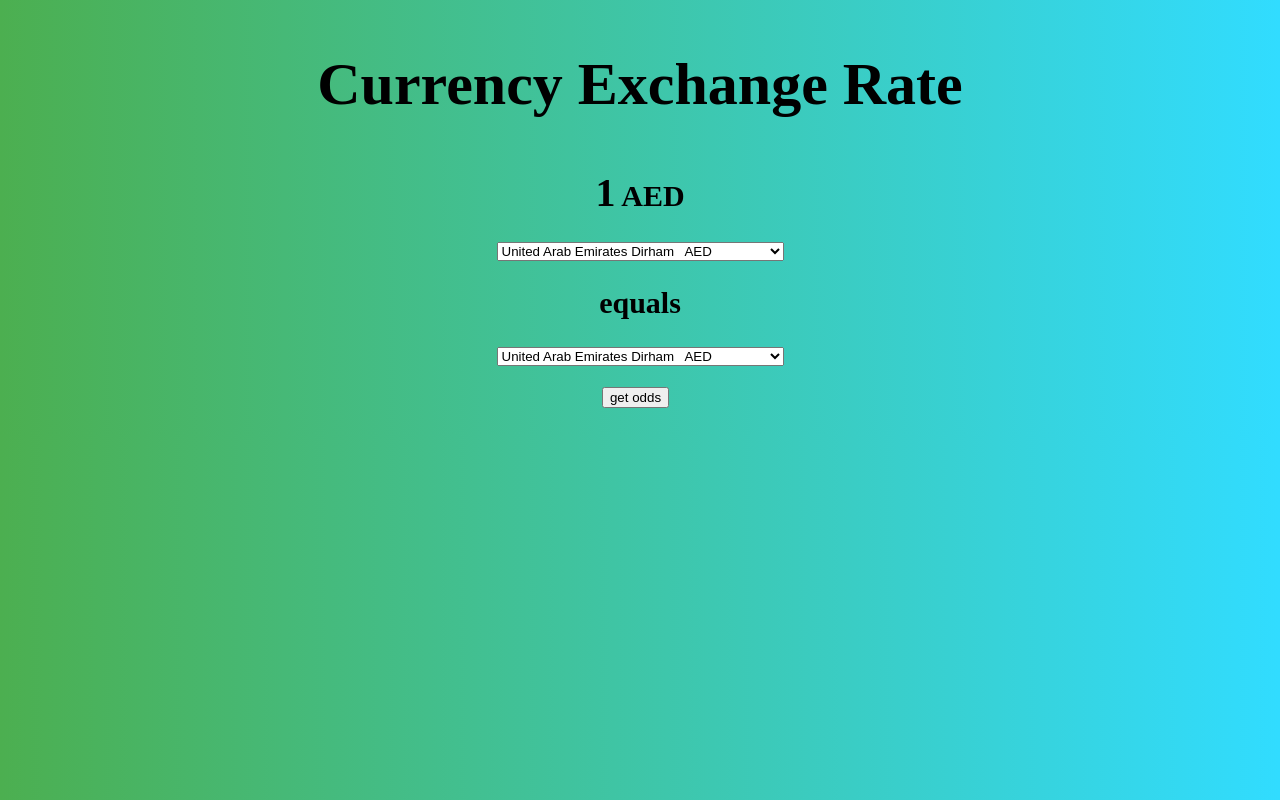
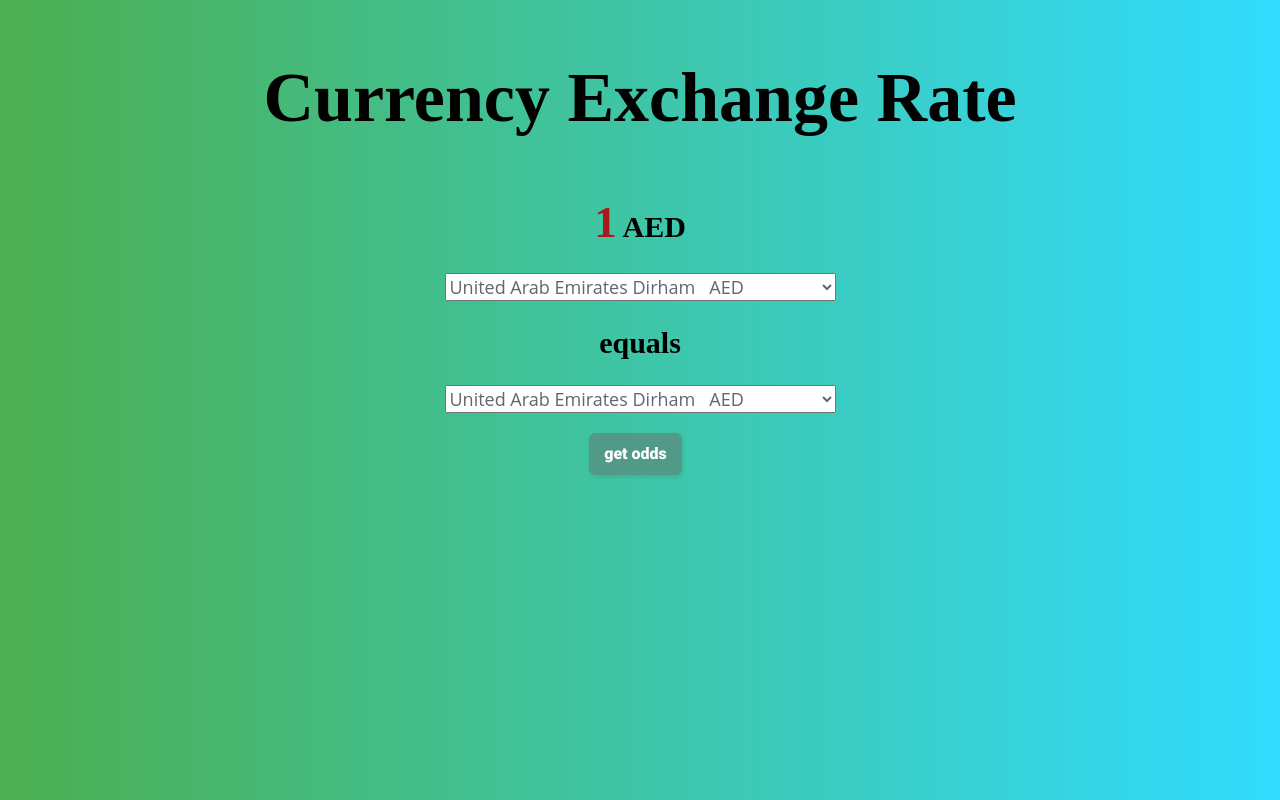
Before and after one commit to dmlee123/currency-exchange, a React (Create React App) app: page / in a window 1280 px wide. Built offline with nearby package versions, Linux system fonts and the light colour scheme; a web font is replaced by a local one.

Commit message:
more styling

```diff
--- a/src/App.css
+++ b/src/App.css
@@ -44,16 +44,65 @@ html {
 
 #root > div > div > h2 {
 	font-family: 'Markazi Text', serif;
-	font-size: 60px;
+	font-size: 70px;
 }
 
 #data {
 	font-family: 'Halant', serif;
-  font-size: 30px;
-
+	font-size: 30px;
 }
 
+#data > strong {
+	font-size: 45px;
+	color: #a91a1a;
+}
 
-#data > strong{
-  font-size: 40px;
+#button-24 {
+	background: #539987;
+	border: 1px solid #539987;
+	border-radius: 6px;
+	box-shadow: rgba(0, 0, 0, 0.1) 1px 2px 4px;
+	box-sizing: border-box;
+	color: #ffffff;
+	cursor: pointer;
+	display: inline-block;
+	font-family: nunito, roboto, proxima-nova, 'proxima nova', sans-serif;
+	font-size: 16px;
+	font-weight: 800;
+	line-height: 16px;
+	min-height: 40px;
+	outline: 0;
+	padding: 12px 14px;
+	text-align: center;
+	text-rendering: geometricprecision;
+	text-transform: none;
+	user-select: none;
+	-webkit-user-select: none;
+	touch-action: manipulation;
+	vertical-align: middle;
 }
+
+#button-24:hover,
+#button-24:active {
+	background-color: initial;
+	background-position: 0 0;
+	color: black;
+}
+
+#button-24:active {
+	opacity: 0.5;
+}
+
+#select {
+	position: relative;
+	display: block;
+	margin: 0 auto;
+	font-family: 'Open Sans', 'Helvetica Neue', 'Segoe UI', 'Calibri', 'Arial',
+		sans-serif;
+	font-size: 18px;
+	color: #60666d;
+	box-shadow: 0 15px 30px -10px transparentize(#000, 0.9);
+	cursor: pointer;
+	outline: none;
+  opacity: 1;
+}
--- a/src/Components/CurrencyForm.js
+++ b/src/Components/CurrencyForm.js
@@ -67,16 +67,16 @@ function CurrencyForm() {
 					</h2>
 				</div>
 				<div>
-					<select onChange={grabFirstSymbol}>{currencyList1}</select>
+					<select id="select" onChange={grabFirstSymbol}>{currencyList1}</select>
 				</div>
 
 				<h2 id='data'>equals</h2>
 
-				<select onChange={grabSecondSymbol}>{currencyList2}</select>
+				<select id = "select" onChange={grabSecondSymbol}>{currencyList2}</select>
 				<div>
 					{' '}
 					<br />
-					<button onClick={getOdds}>get odds</button> &nbsp;
+					<button id = "button-24"onClick={getOdds}>get odds</button> &nbsp;
 				</div>
 				<div>
 					<h2 id='data'>
```
